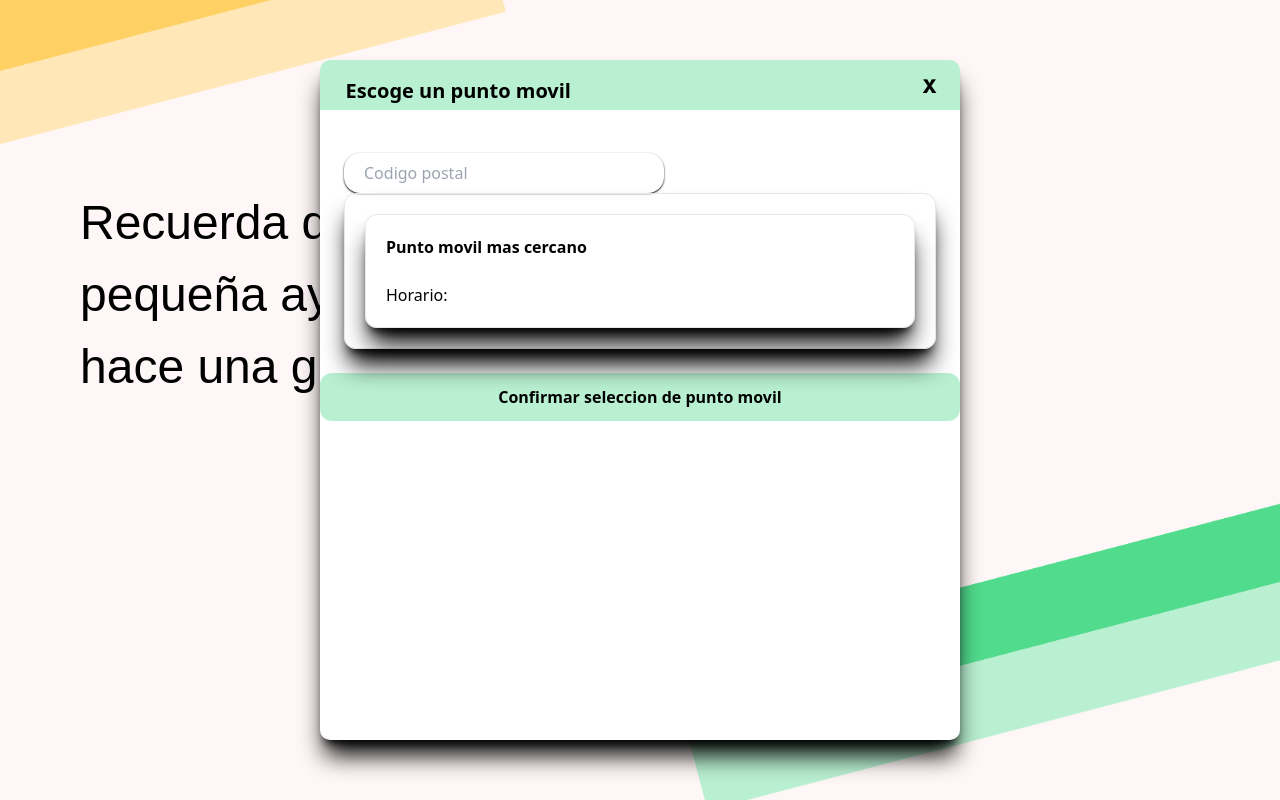
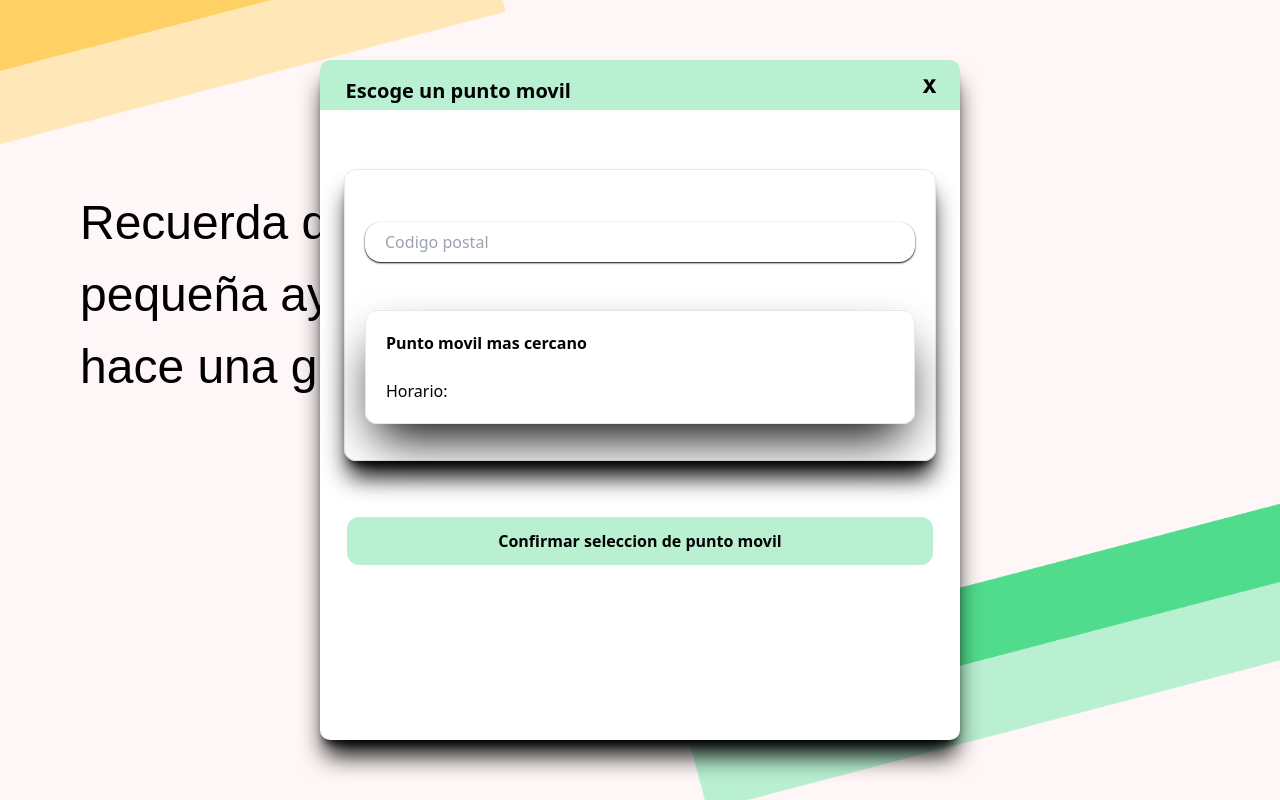
Before and after one commit to DevSolutionsCo/UxerSii, a React (Vite) app in the folder uxersii/: page /main/donaciones in a window 1280 px wide. Both pictures are taken after a click on the button "DONAR". Built offline with nearby package versions, Linux system fonts and the light colour scheme; no server answers.

Commit message:
lalo laita

```diff
--- a/uxersii/src/components/Donacion/Donacion.css
+++ b/uxersii/src/components/Donacion/Donacion.css
@@ -33,8 +33,12 @@ body{
 .pop-don-hog-1{
     display: flex;
     flex-direction: column;
+    margin-bottom: 1rem;
+    margin-top: 1rem;
 }
 
 .zip-code{
     border-radius: 1rem;
+    margin-bottom: 2rem;
+    margin-top: 2rem;
 }
--- a/uxersii/src/components/Donacion/Donacion.tsx
+++ b/uxersii/src/components/Donacion/Donacion.tsx
@@ -3,7 +3,6 @@ import Popup from "../Popups/Popup";
 import "./Donacion.css";
 import { useState, useEffect, useRef } from "react";
 import axios from "axios";
-
 
 interface PuntoMovil {
   nomb_punto: string;
@@ -16,7 +15,6 @@ interface PuntoMovil {
 }
 
 function Donacion() {
-
   const [puntos, setPuntos] = useState<PuntoMovil[]>([]);
   const [puntosMoviles, setPuntosMoviles] = useState<PuntoMovil[]>([]);
   const [puntoMasCercano, setPuntoMas] = useState<PuntoMovil[]>([]);
@@ -30,12 +28,15 @@ function Donacion() {
 
   useEffect(() => {
     if (navigator.geolocation) {
-      navigator.geolocation.getCurrentPosition(function (position) {
-        setLatitud(position.coords.latitude);
-        setLongitud(position.coords.longitude);
-      }, function (error) {
-        console.error("Error al obtener la ubicación: " + error.message);
-      });
+      navigator.geolocation.getCurrentPosition(
+        function (position) {
+          setLatitud(position.coords.latitude);
+          setLongitud(position.coords.longitude);
+        },
+        function (error) {
+          console.error("Error al obtener la ubicación: " + error.message);
+        }
+      );
     } else {
       console.error("Geolocalización no está soportada por este navegador");
     }
@@ -48,7 +49,6 @@ function Donacion() {
   }, [latitud, longitud]);
 
   useEffect(() => {
-
     async function fetchData() {
       try {
         const response = await axios.get(
@@ -64,9 +64,6 @@ function Donacion() {
         setPuntos(response.data.puntosmoviles);
         console.log(puntosMoviles);
         // eslint-disable-next-line @typescript-eslint/no-explicit-any
-
-
-
       } catch (error) {
         // Manejo de errores
         console.error("Error al realizar la solicitud GET:", error);
@@ -74,12 +71,10 @@ function Donacion() {
     }
 
     fetchData(); // Llama a la función al cargar el componente
-  // eslint-disable-next-line react-hooks/exhaustive-deps
+    // eslint-disable-next-line react-hooks/exhaustive-deps
   }, []);
 
-
   useEffect(() => {
-
     const deg2rad = (deg: number) => {
       return deg * (Math.PI / 180);
     };
@@ -90,15 +85,23 @@ function Donacion() {
     const longitud1= -99.209383;
     */
 
-    const ubicacionUsuario =  { latitud, longitud };
+    const ubicacionUsuario = { latitud, longitud };
 
-    const calcularDistancia = (lat1: number, lon1: number, lat2: number, lon2: number) => {
+    const calcularDistancia = (
+      lat1: number,
+      lon1: number,
+      lat2: number,
+      lon2: number
+    ) => {
       const R = 6371; // Radio de la Tierra en kilómetros
       const dLat = deg2rad(lat2 - lat1);
       const dLon = deg2rad(lon2 - lon1);
       const a =
         Math.sin(dLat / 2) * Math.sin(dLat / 2) +
-        Math.cos(deg2rad(lat1)) * Math.cos(deg2rad(lat2)) * Math.sin(dLon / 2) * Math.sin(dLon / 2);
+        Math.cos(deg2rad(lat1)) *
+          Math.cos(deg2rad(lat2)) *
+          Math.sin(dLon / 2) *
+          Math.sin(dLon / 2);
       const c = 2 * Math.atan2(Math.sqrt(a), Math.sqrt(1 - a));
       const distancia = R * c; // Distancia en kilómetros
       return distancia;
@@ -121,7 +124,10 @@ function Donacion() {
       }
     });
 
-    if (JSON.stringify(puntoMasCercano) !== JSON.stringify(puntoMasCercanoRef.current)) {
+    if (
+      JSON.stringify(puntoMasCercano) !==
+      JSON.stringify(puntoMasCercanoRef.current)
+    ) {
       setPuntoMas(puntoMasCercano ? [puntoMasCercano] : []);
       setNombMas(puntoMasCercano ? puntoMasCercano.nomb_punto : "");
       setHorarioMas(puntoMasCercano ? puntoMasCercano.horario : "");
@@ -129,9 +135,6 @@ function Donacion() {
 
     puntoMasCercanoRef.current = puntoMasCercano;
   });
-
-
-
 
   const [showPopup, setShowPopup] = useState(false);
   const handleClosePopup = () => {
@@ -162,15 +165,21 @@ function Donacion() {
         onClose={handleClosePopup}
         isOpen={showPopup}
       >
-        <input type="number" placeholder="Codigo postal " className="zip-code shadow-sm  shadow-black w-80 h-8 p-5 " minLength={5} maxLength={5} />
         <article className="pop-don-hog-1 p-5 relative rounded-xl border bg-white/40 h-full shadow-xl shadow-black flex flex-col justify-between">
+          <input
+            type="number"
+            placeholder="Codigo postal "
+            className="zip-code shadow-sm  shadow-black w-full h-8 p-5"
+            minLength={5}
+            maxLength={5}
+          />
 
-          <article className="pop-don-hog-1 p-5 relative rounded-xl border bg-white/40 h-full shadow-xl shadow-black flex flex-col justify-between">
+          <article className="pop-don-hog-1 p-5  relative rounded-xl border bg-white/40 h-full shadow-2xl shadow-black flex flex-col justify-between">
             <section>
               <p>
                 <span className="font-extrabold">Punto movil mas cercano</span>
                 <br />
-                {nombMas}
+                <p>{nombMas}</p>
                 <br />
                 <span className="font-extralight">Horario: {horarioMas} </span>
               </p>
@@ -178,6 +187,12 @@ function Donacion() {
           </article>
         </article>
       </Popup>
+
+      <Popup
+        titulo="Escoge un punto movil"
+        texbtn="Confirmar seleccion de punto"
+        onClose={handleClosePopup}
+      ></Popup>
     </div>
   );
 }
--- a/uxersii/src/components/LogedUp/BentoGrid/Ranking.tsx
+++ b/uxersii/src/components/LogedUp/BentoGrid/Ranking.tsx
@@ -1,5 +1,5 @@
 /* eslint-disable @typescript-eslint/no-unused-vars */
-import { Bar, BarChart, CartesianGrid, Tooltip, XAxis, YAxis } from "recharts";
+ //import { Bar, BarChart, CartesianGrid, Tooltip, XAxis, YAxis } from "recharts";
 import axios from "axios";
 import { useEffect, useState } from "react";
 
--- a/uxersii/src/components/Popups/Popup.tsx
+++ b/uxersii/src/components/Popups/Popup.tsx
@@ -26,7 +26,7 @@ function Popup(props: Props) {
   return (
     <div >
       {modalAbierto && (
-         <div className={clsx("popup","shadow-xl shadow-black" , { "abrir-pop": modalAbierto })} >
+         <div className={clsx("popup","shadow-xl shadow-black ", { "abrir-pop": modalAbierto })} >
           <div className="nav-popup font-bold">
             <div className="text-navbar-popup">
               <p className="titulo-popup">{props.titulo}</p>
@@ -38,8 +38,8 @@ function Popup(props: Props) {
             </div>
           </div>
           <div className="p-6">{props.children}</div>
-          <div>
-            <button className="btn-seguir px-6 py-3  rounded-xl font-bold text-black w-full">
+          <div className="flex justify-center">
+            <button className="btn-seguir px-6 py-3  rounded-xl font-bold text-black w-11/12" onClick={cerrarModal}>
               {props.texbtn}
             </button>
           </div>
--- a/uxersii/src/components/Popups/styleepopup.css
+++ b/uxersii/src/components/Popups/styleepopup.css
@@ -43,4 +43,5 @@
 }
 .btn-seguir{
     background-color: #B9F0D1;
+    margin-top: 1rem;
 }
```
